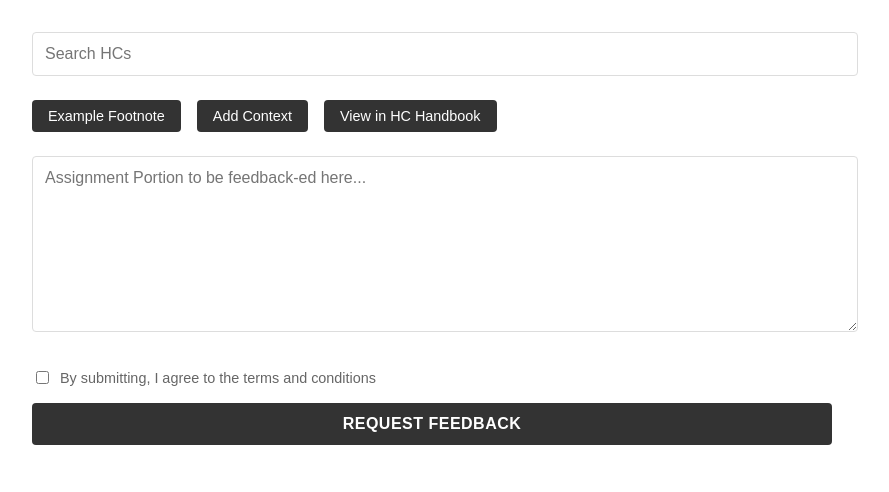
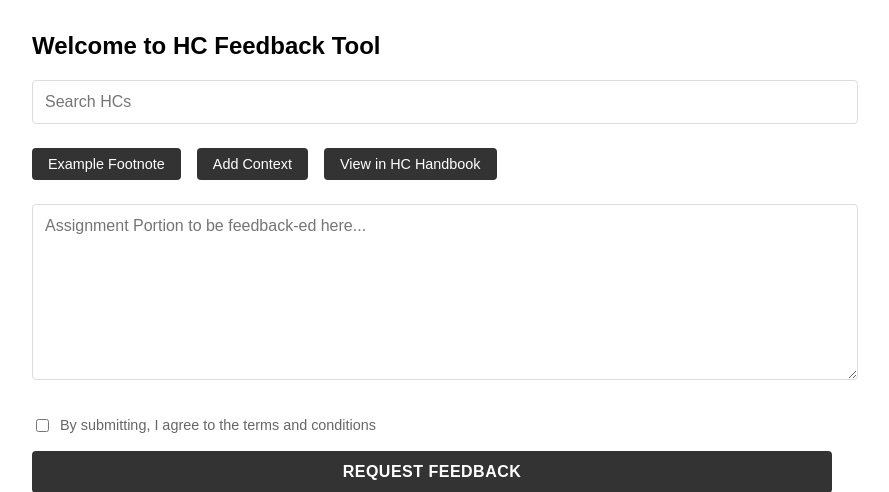
Before and after one commit to minerva-university/cs162-hc-feedback, a Flask app: page / in a window 1280 px wide. Shown: the top 492 px of the page, without its empty margins (208-1097 px from the left). Run offline with Flask 3, Linux system fonts and the light colour scheme.

Commit message:
Add a navbar

```diff
--- a/app/templates/index.html
+++ b/app/templates/index.html
@@ -2,6 +2,13 @@
 {% extends "base.html" %}
 {% block content %}
 <div class="container">
+    <!-- Navbar -->
+    <nav class="navbar">
+        <div class="navbar-brand">
+            <h1>Welcome to HC Feedback Tool</h1>
+        </div>
+    </nav>
+
     <!-- Search Bar -->
     <div class="search-container">
         <input type="text" id="searchHCs" placeholder="Search HCs" class="search-input">
```
